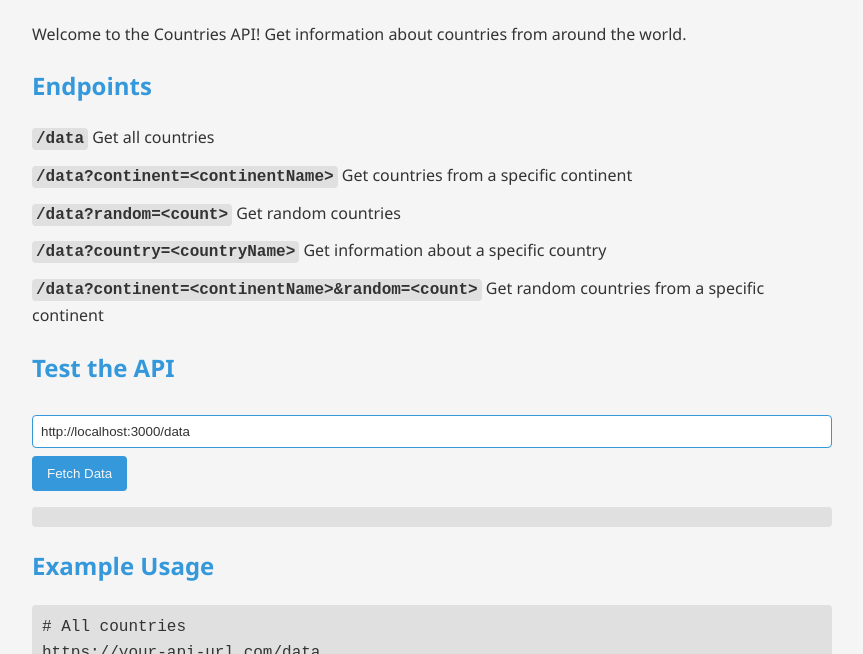
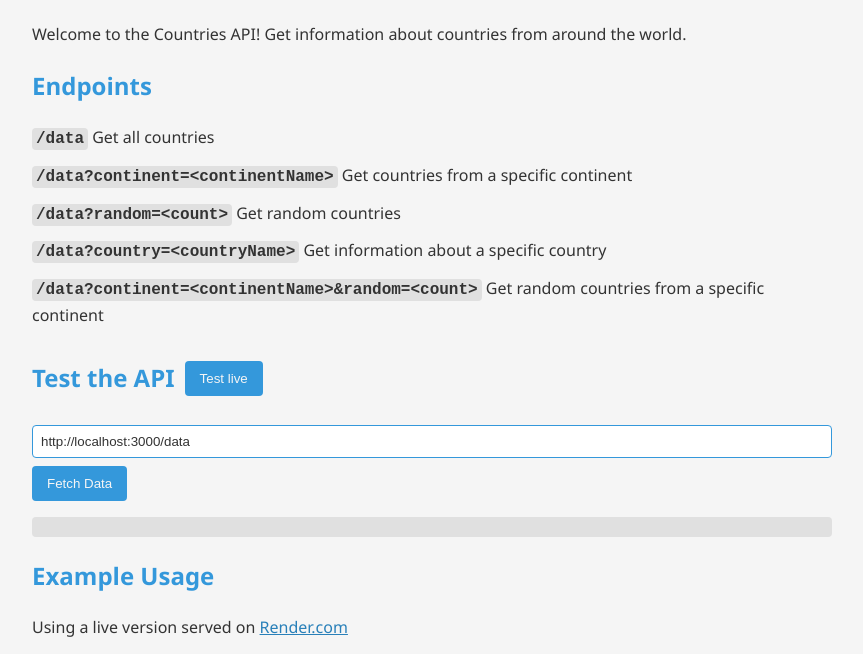
Before and after one commit to IvanR3D/countries-api, a website: page index.html in a window 1280 px wide. Shown: the part 128-782 px from the top of the page, without its empty margins (208-1071 px from the left). Drawn offline with Linux system fonts and the light colour scheme.

Commit message:
Added button to test live

```diff
--- a/index.html
+++ b/index.html
@@ -58,6 +58,10 @@
       overflow-x: auto;
     }
 
+    a {
+      color: var(--button-hover-color);
+    }
+
     #apiResponse {
       max-height: 300px;
       overflow-y: auto;
@@ -98,6 +102,15 @@
     .endpoint code {
       font-weight: bold;
     }
+
+    .container {
+      display: flex;
+      align-items: center;
+    }
+
+    .container button {
+      margin: 0 10px;
+    }
   </style>
 </head>
 <body>
@@ -121,12 +134,16 @@
     <code>/data?continent=&lt;continentName&gt;&random=&lt;count&gt;</code> Get random countries from a specific continent
   </div>
 
-  <h2>Test the API</h2>
+  <div class="container">
+    <h2>Test the API</h2>
+    <button id="testBtn">Test live</button>
+  </div>
   <input type="text" id="apiUrl" placeholder="Enter API URL" value="http://localhost:3000/data">
   <button id="fetchData">Fetch Data</button>
   <pre id="apiResponse"></pre>
 
   <h2>Example Usage</h2>
+  <p>Using a live version served on <a href="https://render.com/" target="_blank">Render.com</a></p>
   <pre>
 # All countries
 https://your-api-url.com/data
@@ -143,8 +160,6 @@ https://your-api-url.com/data?country=Afghanistan
 # 3 random countries from Asia
 https://your-api-url.com/data?continent=Asia&random=3</pre>
 
-  <p>Replace <code>your-api-url.com</code> with your actual API URL.</p>
-
   <script>
     const apiUrlInput = document.getElementById('apiUrl');
     const fetchDataButton = document.getElementById('fetchData');
@@ -160,6 +175,8 @@ https://your-api-url.com/data?continent=Asia&random=3</pre>
         apiResponse.textContent = `Error: ${error.message}`;
       }
     });
+    document.getElementById('testBtn').addEventListener("click", () => apiUrlInput.value='https://countries-api-ctn3.onrender.com/data');
+
   </script>
 </body>
 </html>
```
